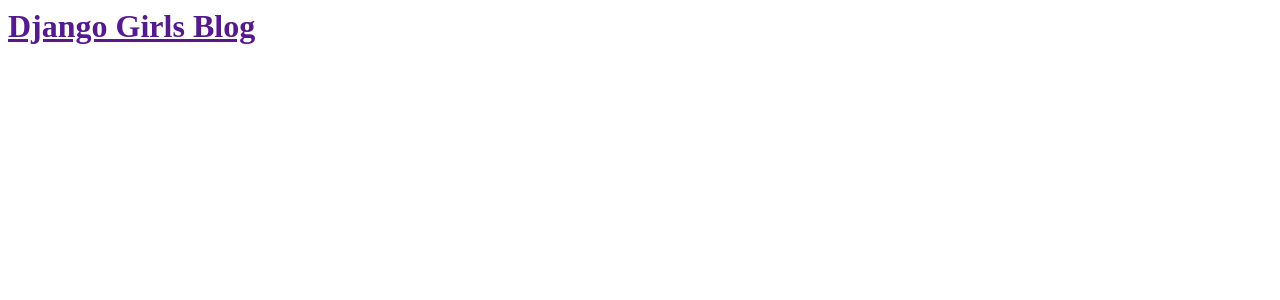
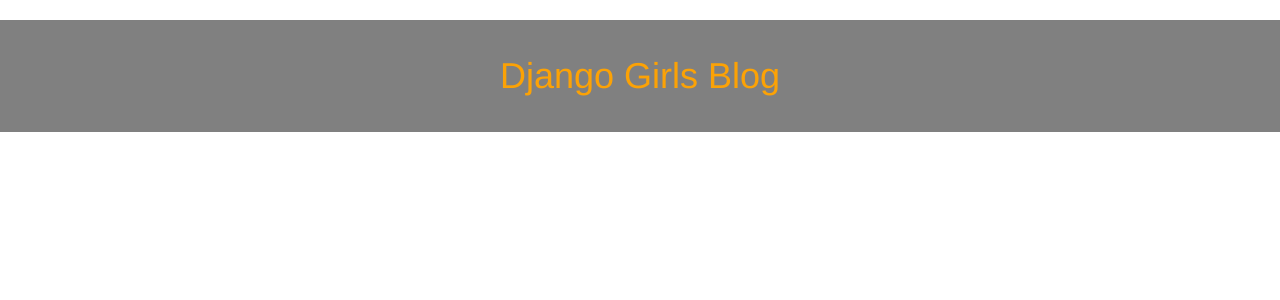
Before and after one commit to tatarintseva/Django_girls, a Django app: page / in a window 1280 px wide. Shown: the top 300 px of the page. Run offline with Django 3.2, Linux system fonts and the light colour scheme; data that the repository does not hold is empty; some libraries are stand-ins or nearby versions.

Commit message:
Css and bootstrap added

```diff
--- /dev/null
+++ b/Project/blog/static/css/blog.css
@@ -0,0 +1,13 @@
+.center a {
+    color: #FCA205;
+}
+
+.center{
+    text-align: center;
+    padding:1em;
+    background-color: grey;
+}
+
+.pub_info{
+    color: grey;
+}
--- a/Project/blog/templates/blog/post_list.html
+++ b/Project/blog/templates/blog/post_list.html
@@ -1,15 +1,20 @@
+{% load staticfiles %}
+
 <html>
     <head>
         <title>Django Girls blog</title>
+        <link rel="stylesheet" href="//maxcdn.bootstrapcdn.com/bootstrap/3.2.0/css/bootstrap.min.css">
+        <link rel="stylesheet" href="//maxcdn.bootstrapcdn.com/bootstrap/3.2.0/css/bootstrap-theme.min.css">
+        <link rel="stylesheet" href="{% static 'css/blog.css' %}">
     </head>
     <body>
         <div>
-            <h1><a href="">Django Girls Blog</a></h1>
+            <h1 class="center"><a href="">Django Girls Blog</a></h1>
         </div>
 
         {% for post in posts %}
-             <div>
-                <p>published: {{ post.published_date }} by {{post.author}}</p>
+             <div class="col-md-4">
+                <p class="pub_info">Published: {{ post.published_date }} by {{post.author}}</p>
                     <h1>
                         <a href="">{{ post.title }}</a>
                     </h1>
```
